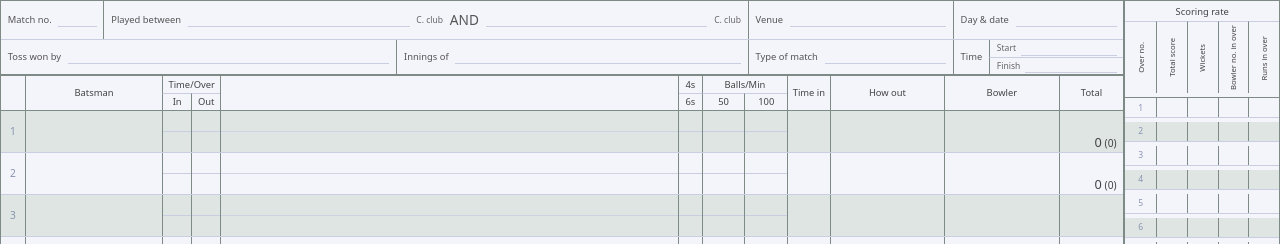
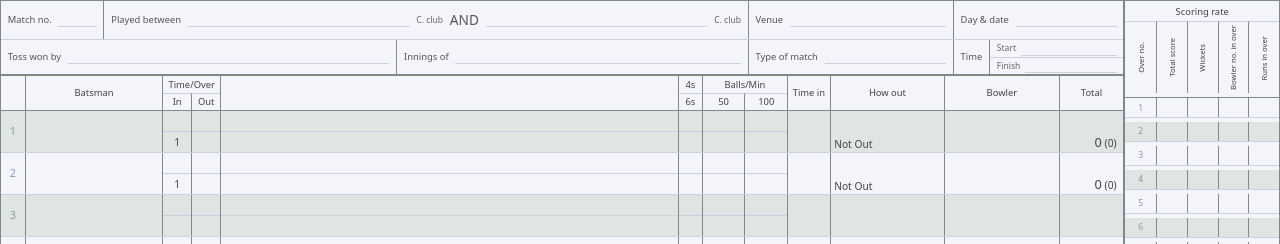
Before and after one commit to chriscave/cricket-sc, a React (Vite) app: page / in a window 1280 px wide. Shown: the top 244 px of the page. Built offline with nearby package versions, Linux system fonts and the light colour scheme.

Commit message:
add oves in and our, 4s, 6s balls250

```diff
--- a/src/components/BattingAnalysis/BattingAnalysis.css
+++ b/src/components/BattingAnalysis/BattingAnalysis.css
@@ -49,6 +49,8 @@
 .sc-body:nth-of-type(even) { background: var(--stripe); }
 .sc-body { border-bottom: 1px solid var(--hair); }
 .sc-body .sc-num { justify-content: center; color: #8a94b0; }
+/* Text written on the row's bottom line, like a figure in a ruled book. */
+.sc-body .sc-bottom { align-items: flex-end; }
 .sc-body .sc-total { justify-content: flex-end; align-items: flex-end; padding-right: 8px; }
 .sc-score { font-size: 15px; }
 
--- a/src/components/BattingAnalysis/BattingAnalysis.tsx
+++ b/src/components/BattingAnalysis/BattingAnalysis.tsx
@@ -1,6 +1,7 @@
 import "./BattingAnalysis.css";
 import { useLayoutEffect, useRef, useState, type ReactNode } from "react";
 import { renderMark } from "@/components/DeliveryMarks";
+import { DISMISSALS } from "@/scoring";
 import { isDot, type BatterRow, type BattingColumn } from "./selectors";
 
 // Header cells, one per column, except grouped ones that span several.
@@ -110,17 +111,19 @@ export default function BattingAnalysis({
         <div key={i} className="sc-row sc-body">
           <div className="sc-cell sc-num">{i + 1}</div>
           <div className="sc-cell" />  {/* name */}
-          <Stack />                    {/* in: time, over */}
-          <Stack />                    {/* out: time, over */}
-          <RunsCell columns={row.columns ?? []} out={row.out ?? false} />
-          <Stack />                    {/* 4s, 6s */}
-          <Stack />                    {/* 50: balls, minutes */}
-          <Stack />                    {/* 100: balls, minutes */}
+          <Stack bottom={row.overIn} />   {/* time above, once times are recorded */}
+          <Stack bottom={row.overOut} />
+          <RunsCell columns={row.columns ?? []} out={row.howOut !== undefined} />
+          <Stack top={row.fours || undefined} bottom={row.sixes || undefined} />
+          <Stack top={row.ballsTo50} />   {/* minutes underneath, once times are recorded */}
+          <Stack top={row.ballsTo100} />
           <div className="sc-cell" />  {/* time in */}
-          <div className="sc-cell" />  {/* how out */}
-          <div className="sc-cell" />  {/* bowler */}
+          <div className="sc-cell sc-bottom">
+            {row.howOut ? DISMISSALS[row.howOut].label : row.hasBatted && "Not Out"}
+          </div>
+          <div className="sc-cell sc-bottom">{row.bowlerId && `Bowler ${row.bowlerId}`}</div>
           <div className="sc-cell sc-total">
-            {row.total !== undefined && (
+            {row.hasBatted && (
               <span>
                 <span className="sc-score">{row.total}</span> ({row.balls})
               </span>
--- a/src/components/BattingAnalysis/selectors.ts
+++ b/src/components/BattingAnalysis/selectors.ts
@@ -1,18 +1,31 @@
 import { toDeliveryMark, type DeliveryMark } from "@/components/DeliveryMarks";
-import type { InningsState } from "@/scoring";
+import { creditedToBowler, type Delivery, type HowOut, type InningsState } from "@/scoring";
 
 // One column of a batter's runs: up to 3 dot balls stacked, or 2 balls (each in half the
 // column) once it has a run or another mark in it.
 export type BattingColumn = DeliveryMark[];
 
-// out: the batter has been dismissed, so their runs are closed off.
-// total: their runs off the bat, or undefined if they haven't batted yet.
-// balls: balls faced (everything but wides), or undefined if they haven't batted yet.
+// hasBatted: they've come in: they're at the crease, have faced a ball, or are out.
+// howOut: how the batter was dismissed, or undefined if they're not out.
+// bowlerId: the bowler credited with the wicket, if any (not for a run out).
+// overIn: the over they came in, or undefined if they haven't yet.
+// overOut: the over they were out in, or undefined if they're not out.
+// total: runs off the bat. balls: balls faced (everything but wides).
+// fours, sixes: boundaries hit.
+// ballsTo50, ballsTo100: balls faced to reach that score, or undefined if they haven't.
 export type BatterRow = {
   columns: BattingColumn[];
-  out: boolean;
-  total?: number;
-  balls?: number;
+  hasBatted: boolean;
+  howOut?: HowOut;
+  bowlerId?: number;
+  overIn?: number;
+  overOut?: number;
+  total: number;
+  balls: number;
+  fours: number;
+  sixes: number;
+  ballsTo50?: number;
+  ballsTo100?: number;
 };
 
 // A ball drawn as a plain dot (see renderMark).
@@ -35,19 +48,45 @@ export function battingColumns(marks: DeliveryMark[]): BattingColumn[] {
 // One row per batter, in batting order: every ball bowled while they were on strike.
 // Who is out comes from the wicket, not who faced the ball, because a non-striker can be
 // run out.
+// Balls faced (not counting wides) up to and including the one that took the batter to
+// `target` runs, or undefined if they haven't got there.
+function ballsToReach(deliveries: Delivery[], target: number): number | undefined {
+  let runs = 0;
+  let balls = 0;
+  for (const d of deliveries) {
+    if (d.extras.wides === 0) balls++;
+    runs += d.batRuns;
+    if (runs >= target) return balls;
+  }
+  return undefined;
+}
+
 export function selectBattingAnalysis(state: InningsState): BatterRow[] {
-  const outIds = new Set(state.deliveries.flatMap((d) => (d.wicket ? [d.wicket.batterOutId] : [])));
   const atCrease = [state.strikerId, state.nonStrikerId];
+  const wicketBalls = state.deliveries.filter((d) => d.wicket);
   return Object.entries(state.batters).map(([key, b]) => {
     const id = Number(key);
     const deliveries = b.deliveryIds.map((i) => state.deliveries[i]);
-    const out = outIds.has(id);
-    const batted = deliveries.length > 0 || out || atCrease.includes(id);
+    // The ball they were out on. Not always one they faced: a non-striker can be run out.
+    const wicketBall = state.deliveries.find((d) => d.wicket?.batterOutId === id);
+    const howOut = wicketBall?.wicket?.howOut;
+    const hits = (runs: number) => deliveries.filter((d) => d.batRuns === runs).length;
     return {
       columns: battingColumns(deliveries.map(toDeliveryMark)),
-      out,
-      total: batted ? deliveries.reduce((sum, d) => sum + d.batRuns, 0) : undefined,
-      balls: batted ? deliveries.filter((d) => d.extras.wides === 0).length : undefined,
+      hasBatted: deliveries.length > 0 || howOut !== undefined || atCrease.includes(id),
+      howOut,
+      bowlerId: howOut && creditedToBowler(howOut) ? wicketBall?.bowlerId : undefined,
+      // 1 and 2 open; after that, batter n comes in at the (n - 2)th wicket.
+      // TODO: a batter retiring also brings in the next batter, so count retirements
+      // here too once retiring is supported.
+      overIn: id <= 2 ? 1 : wicketBalls[id - 3]?.overNumber,
+      overOut: wicketBall?.overNumber,
+      total: deliveries.reduce((sum, d) => sum + d.batRuns, 0),
+      balls: deliveries.filter((d) => d.extras.wides === 0).length,
+      fours: hits(4),
+      sixes: hits(6),
+      ballsTo50: ballsToReach(deliveries, 50),
+      ballsTo100: ballsToReach(deliveries, 100),
     };
   });
 }
```
Also changed, not shown: 1 other file (tests, documents, lock files or other folders).
